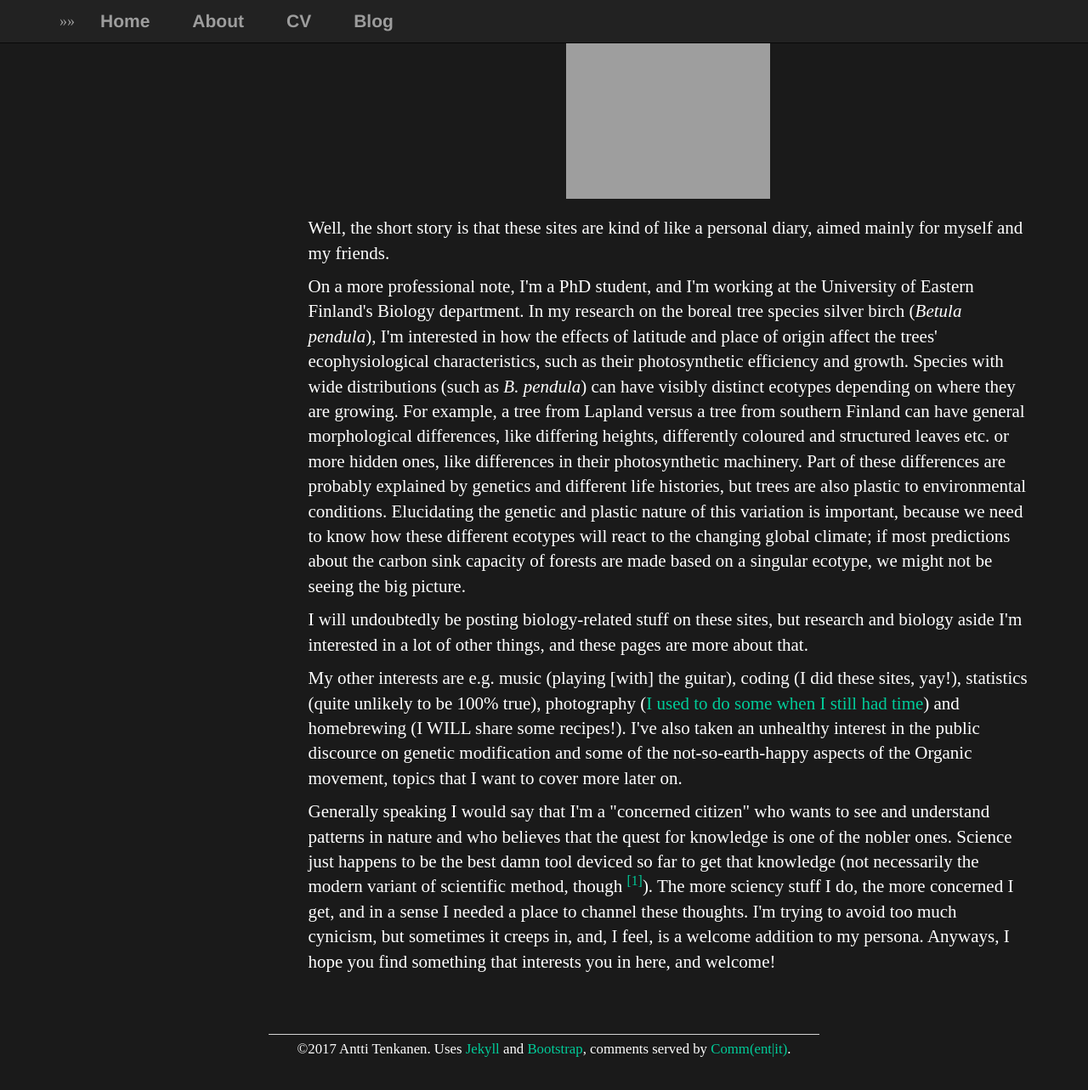
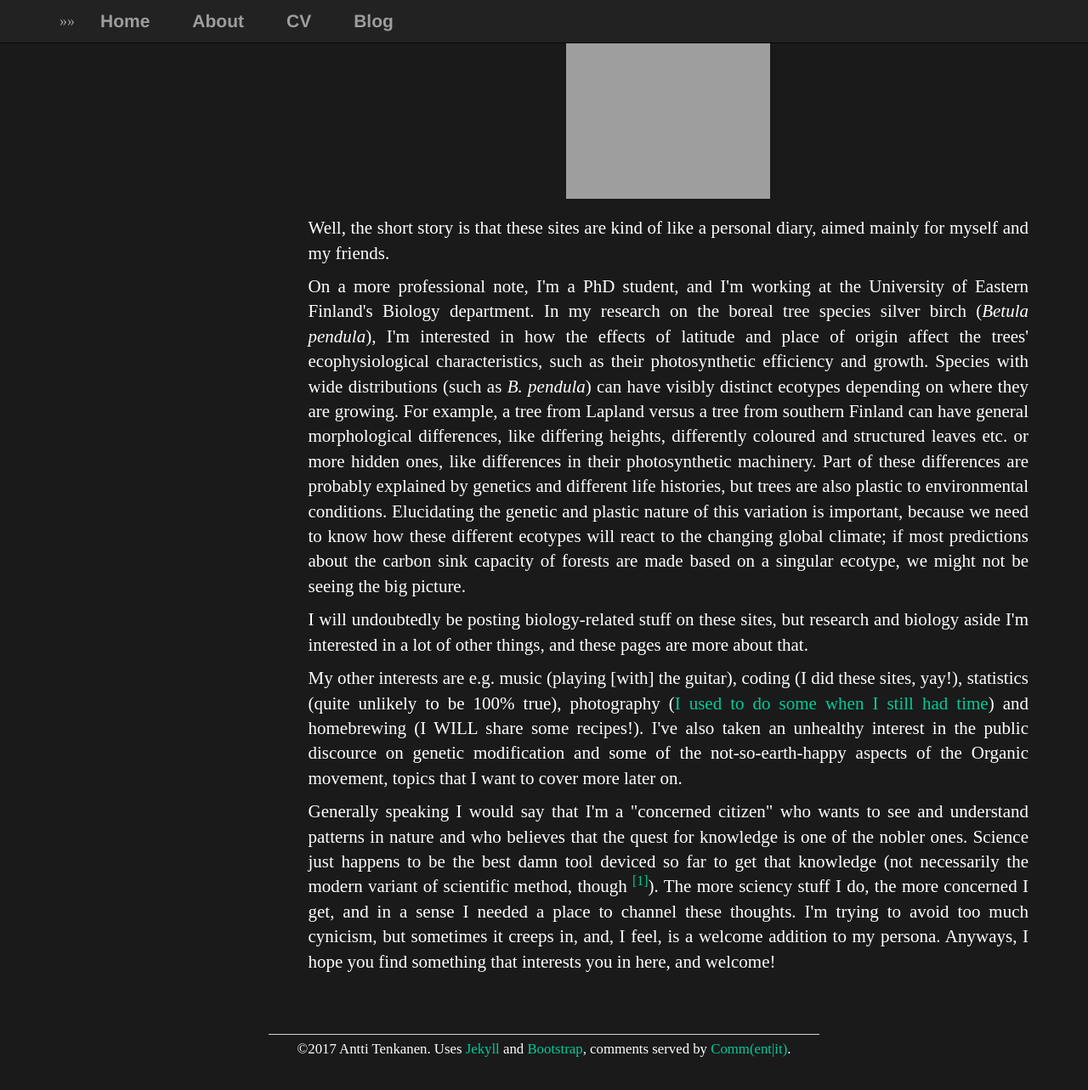
Before and after one commit to plantecophys/plantecophys, a Jekyll site: the page built from about/index.html, in a window 1280 px wide and 1400 px high, scrolled down 292 px. Shown: the top 1283 px of the window at 85% size. Built offline with Jekyll 4.4.1, drawn with Linux system fonts in a browser that asks for light colours; grey boxes are pictures that could not be loaded.

Commit message:
Update main.css

```diff
--- a/css/main.css
+++ b/css/main.css
@@ -42,6 +42,10 @@ a:visited {
     display: block;
     margin-left: auto;
     margin-right: auto;
+}
+.justify {
+    text-align: justify;
+    text-justify: inter-word;
 }
 /* meta */
 .postdate {
```
